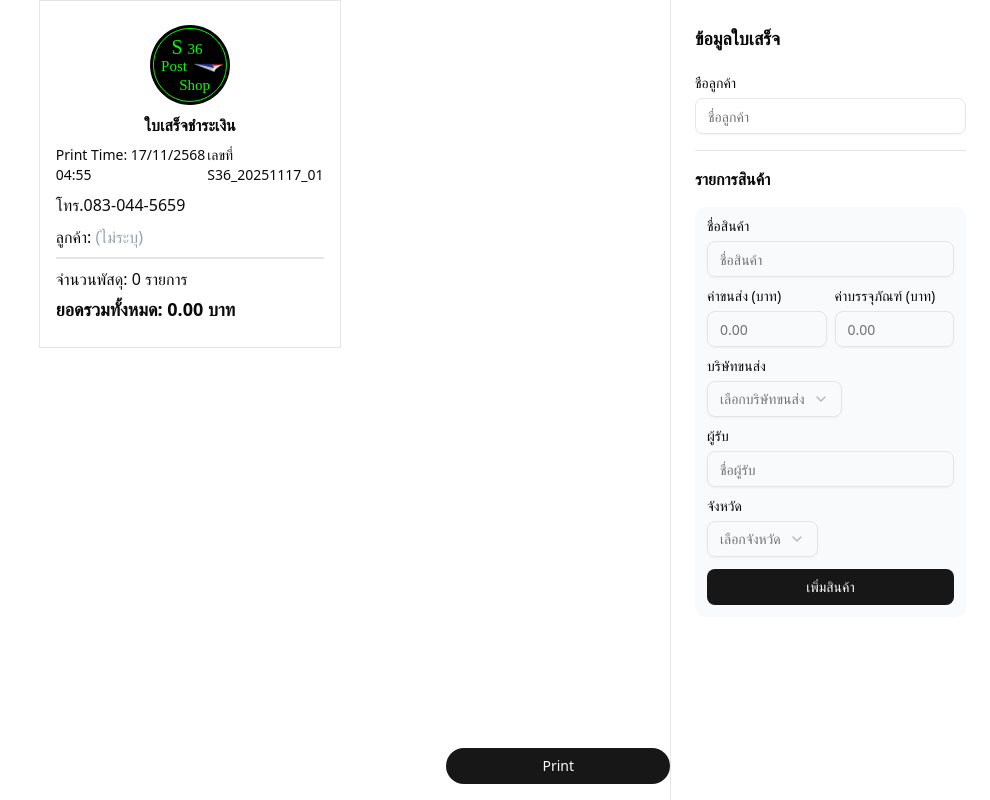
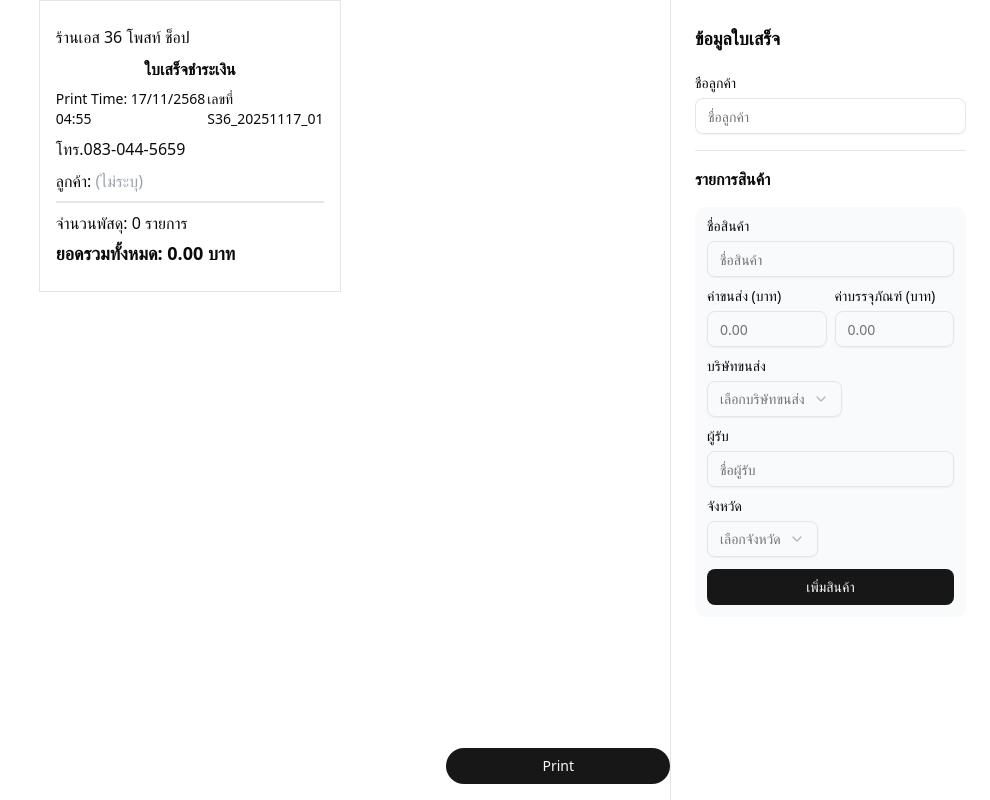
Before and after one commit to Knarf49/ReceiptGenerator, a React (Vite) app: page / in a window 1280 px wide. Shown: the whole page, without its empty margins (290-1280 px from the left). Built offline with nearby package versions, Linux system fonts and the light colour scheme.

Commit message:
remove shop's logo

```diff
--- a/src/components/receiptTemplate.tsx
+++ b/src/components/receiptTemplate.tsx
@@ -105,11 +105,7 @@ function ReceiptTemplate({ receiptData }: ReceiptTemplateProps) {
 
   return (
     <div className="w-[80mm] h-fit mx-auto border px-4 py-6 space-y-2">
-      <img
-        src="/S36_logo.svg"
-        alt="S36 post shop"
-        className="size-20 mx-auto"
-      />
+      <h1>ร้านเอส 36 โพสท์ ช็อป</h1>
       <h1 className="font-bold w-full text-center">ใบเสร็จชำระเงิน</h1>
       <div className="flex justify-between text-sm">
         <p>
```
